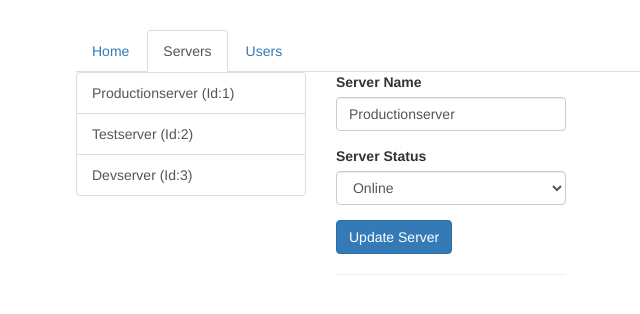
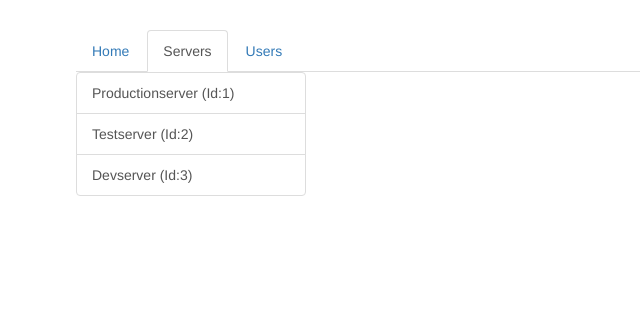
Before and after one commit to zoechbauer/ng-routing, an Angular app: page /servers in a window 1280 px wide. Shown: the top 314 px of the page, without its empty margins (189-829 px from the left). Built offline with nearby package versions, Linux system fonts and the light colour scheme.

Commit message:
using child routes

```diff
--- a/src/app/servers/servers.component.html
+++ b/src/app/servers/servers.component.html
@@ -15,11 +15,12 @@
     </div>
   </div>
   <div class="col-xs-12 col-sm-4">
+    <router-outlet></router-outlet>
     <!-- <button class="btn btn-primary" (click)="onReload()">
       Reload
     </button> -->
-    <app-edit-server></app-edit-server>
-    <hr />
+    <!-- <app-edit-server></app-edit-server>
+    <hr /> -->
     <!-- <app-server></app-server> -->
   </div>
 </div>
--- a/src/app/users/users.component.html
+++ b/src/app/users/users.component.html
@@ -12,6 +12,7 @@
     </div>
   </div>
   <div class="col-xs-12 col-sm-4">
-    <app-user></app-user>
+    <!-- <app-user></app-user> -->
+    <router-outlet></router-outlet>
   </div>
 </div>
```
Also changed, not shown: src/app/app.module.ts (+13 -5 lines).
